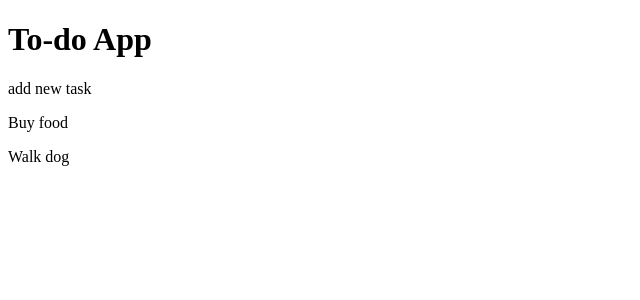
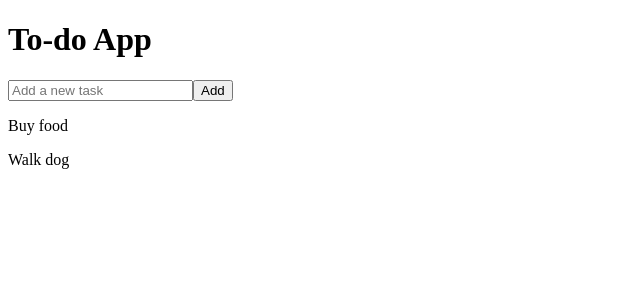
Before and after one commit to AlexDegerman/to-do-app, a React app: page / in a window 1280 px wide. Shown: the top 300 px of the page, without its empty margins (0-640 px from the left). Built offline with nearby package versions, Linux system fonts and the light colour scheme; the HTML template or start-up script is replaced by a standard one.

Commit message:
Add ability to add new tasks

```diff
--- a/src/App.jsx
+++ b/src/App.jsx
@@ -1,6 +1,7 @@
 import { useState } from 'react'
 import './App.css'
 import ToDoList from './components/ToDoList'
+import ToDoForm from './components/ToDoForm'
 
 const App = () => {
   const [tasks, setTasks] = useState([
@@ -8,10 +9,14 @@
     { id: 2, text: "Walk dog", completed: false }
   ])
 
+  const addTask = (text) => {
+    setTasks([...tasks, {id: Date.now(), text, completed: false}])
+  }
+
   return (
     <div>
     <h1>To-do App</h1>
-    <p>add new task</p>
+    <ToDoForm addTask={addTask}/>
     <ToDoList tasks={tasks}/>
     </div>
   )
--- /dev/null
+++ b/src/components/ToDoForm.jsx
@@ -0,0 +1,29 @@
+import { useState } from "react"
+
+const ToDoForm = ({ addTask }) => {
+  const [text, setText] = useState("")
+
+  const handleSubmit = (e) => {
+    e.preventDefault()
+    if (!text.trim()) return
+    addTask(text)
+    setText("")
+
+  }
+
+  return (
+    <div>
+      <form onSubmit={handleSubmit}>
+        <input
+          type="text"
+          placeholder="Add a new task"
+          value={text}
+          onChange={(e) => setText(e.target.value)}
+        />
+        <button type="submit">Add</button>
+      </form>
+    </div>
+  )
+}
+
+export default ToDoForm
```
